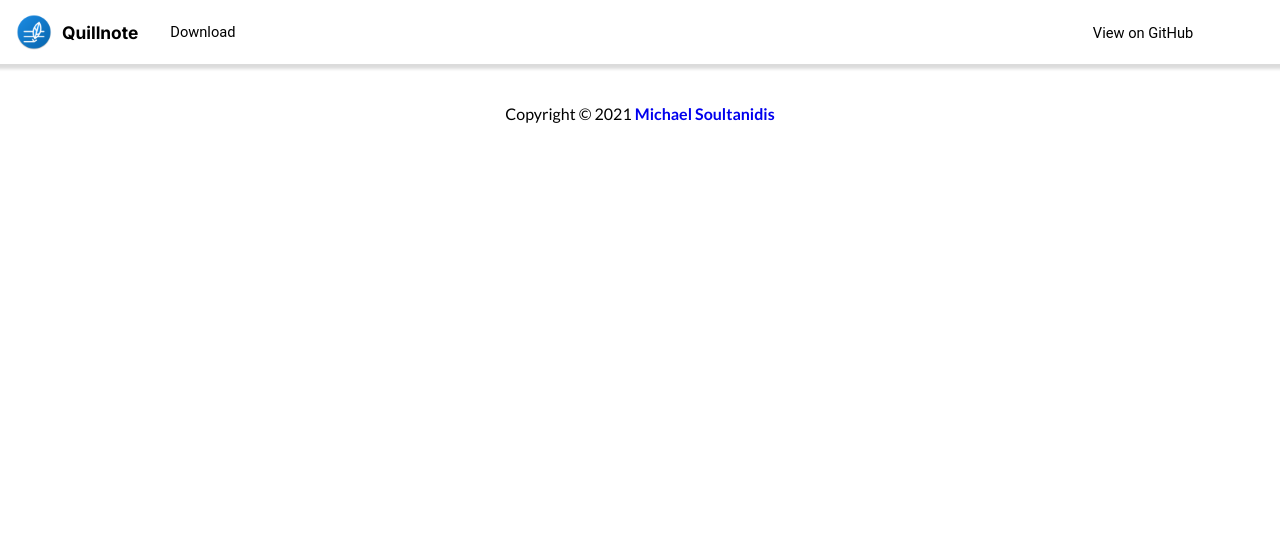
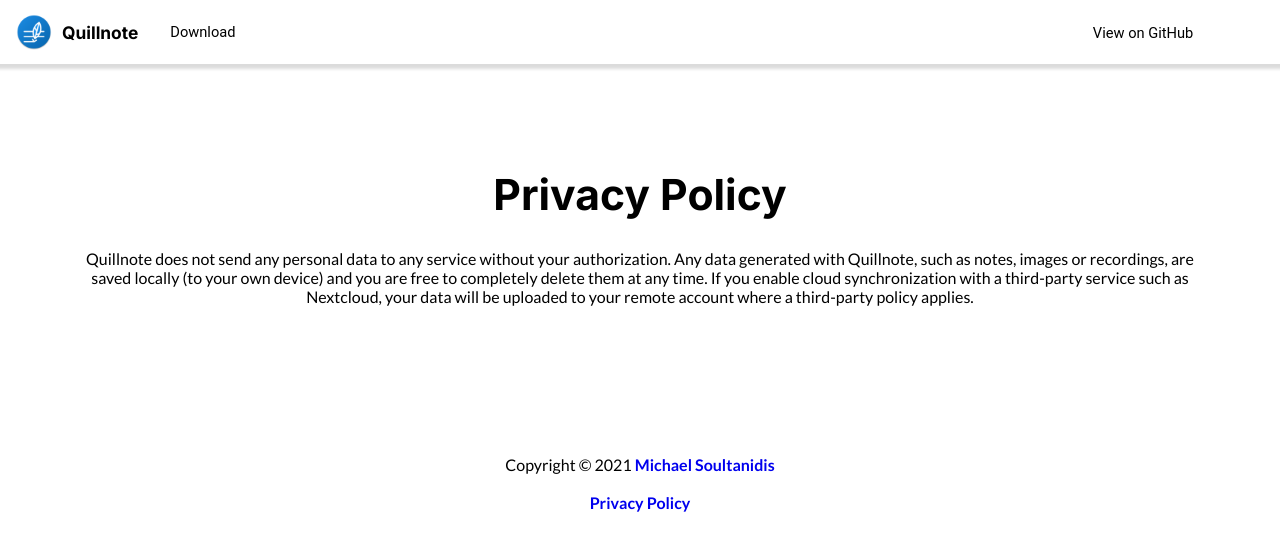
Before and after one commit to qosp/website, a React (Create React App) app: page /privacy in a window 1280 px wide. Shown: the top 550 px of the page. Built offline with nearby package versions, Linux system fonts and the light colour scheme; some icons are missing.

Commit message:
Added privacy policy

```diff
--- a/package.json
+++ b/package.json
@@ -1,5 +1,5 @@
 {
-  "homepage": "https://qosp.github.io",
+  "homepage": "https://qosp.org",
   "name": "website",
   "version": "0.1.0",
   "private": true,
--- a/src/app/App.tsx
+++ b/src/app/App.tsx
@@ -9,7 +9,7 @@
     Route,
 } from 'react-router-dom';
 import {DownloadScreen} from "./screens/download/DownloadScreen";
-import {SupportScreen} from "./screens/support/SupportScreen";
+import {PrivacyPolicyScreen} from "./screens/privacy/PrivacyPolicyScreen";
 
 export default function App() {
     return (
@@ -20,10 +20,10 @@
                     <Route exact path="/" component={HomeScreen}/>
                     <Route path="/download" component={DownloadScreen}/>
                     <Route path="/support" component={HomeScreen}/>
+                    <Route path={"/privacy"} component={PrivacyPolicyScreen}/>
                 </Switch>
+                <Footer/>
             </Router>
-
-            <Footer/>
         </div>
     );
 }
--- a/src/app/components/footer/Footer.tsx
+++ b/src/app/components/footer/Footer.tsx
@@ -1,13 +1,17 @@
 import React from 'react';
 import './Footer.scss';
-import {DEV_REPO_URL} from "../../utils/Constants";
+import {DEV_GITHUB_URL} from "../../utils/Constants";
+import {Link} from 'react-router-dom';
 
 export const Footer = () => {
   return (
       <div className="footer">
-          <span>
-              Copyright © 2021 <a target="_blank" rel="noreferrer" href={DEV_REPO_URL}>Michael Soultanidis</a>
-          </span>
+          <p>
+              Copyright © 2021 <a target="_blank" rel="noreferrer" href={DEV_GITHUB_URL}>Michael Soultanidis</a>
+              <br/><br/>
+              <Link to={"/privacy"}>Privacy Policy</Link>
+              <br/><br/>
+          </p>
       </div>
   );
 }
--- /dev/null
+++ b/src/app/screens/privacy/PrivacyPolicyScreen.scss
@@ -0,0 +1,10 @@
+@use "src/app/stylesheets/palette" as palette;
+
+.privacy-policy-screen {
+  padding: 6%;
+
+  h1, p {
+    text-align: center;
+  }
+
+}
--- /dev/null
+++ b/src/app/screens/privacy/PrivacyPolicyScreen.tsx
@@ -0,0 +1,14 @@
+import React from 'react';
+import './PrivacyPolicyScreen.scss';
+export const PrivacyPolicyScreen = () => {
+    return (
+        <div className="privacy-policy-screen">
+            <h1>Privacy Policy</h1>
+            <p>
+                Quillnote does not send any personal data to any service without your authorization. Any data generated with Quillnote, such as notes, images or recordings, are saved locally (to your own device) and you are free to completely delete them at any time.
+
+                If you enable cloud synchronization with a third-party service such as Nextcloud, your data will be uploaded to your remote account where a third-party policy applies.
+            </p>
+        </div>
+    );
+}
--- a/src/app/utils/Constants.tsx
+++ b/src/app/utils/Constants.tsx
@@ -1,2 +1,2 @@
 export const GIT_REPO_URL = "https://github.com/msoultanidis/quillnote"
-export const DEV_REPO_URL = "https://github.com/msoultanidis"
+export const DEV_GITHUB_URL = "https://github.com/msoultanidis"
```
